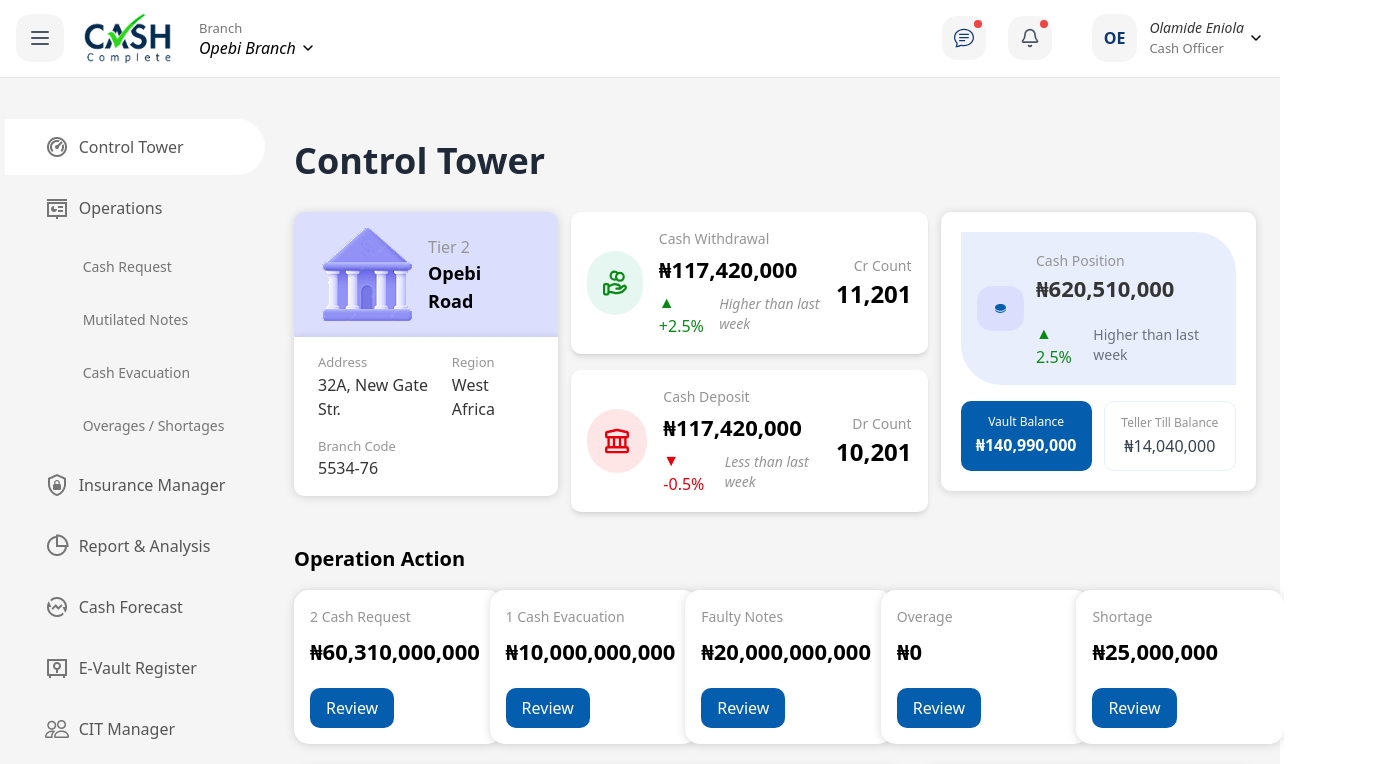
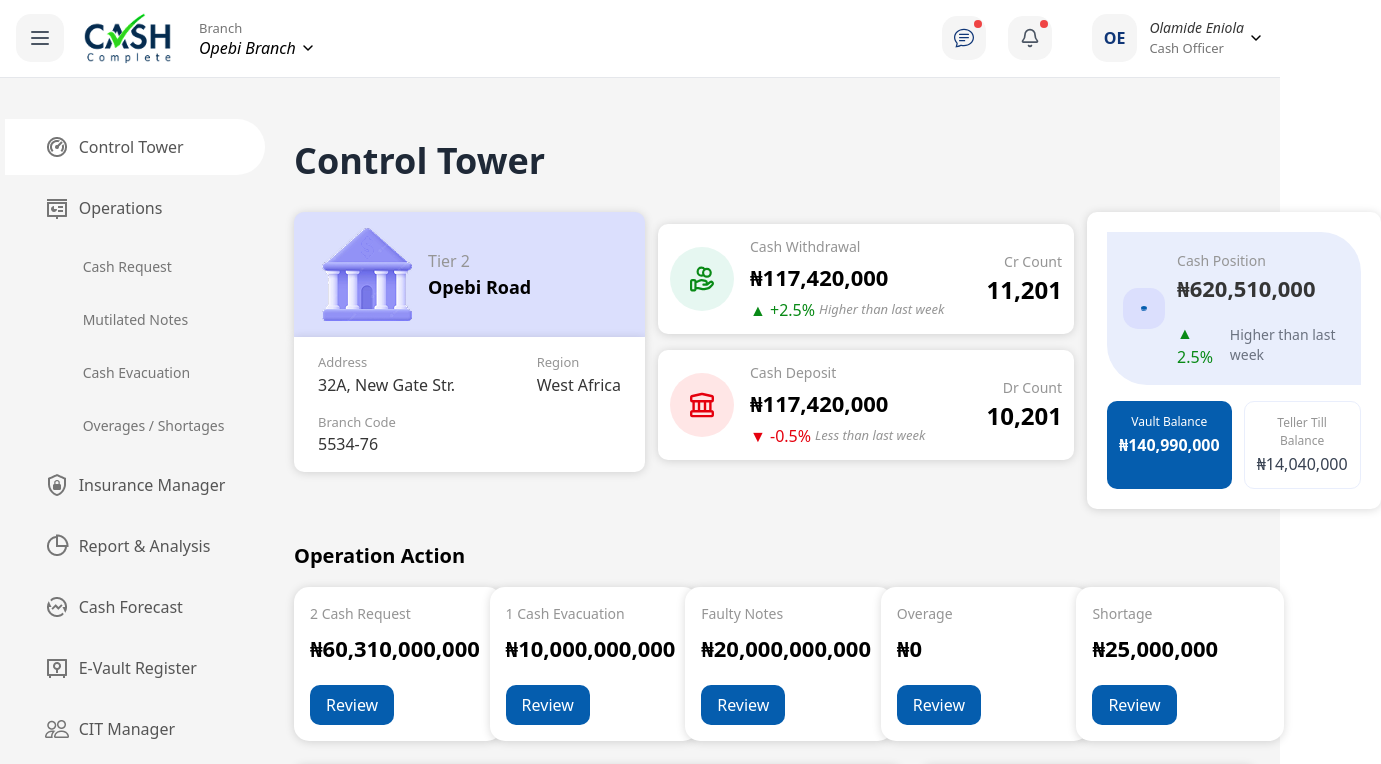
Before and after one commit to Meshack-Odunowe/assessment, a Next.js app: page /control-tower in a window 1280 px wide. Shown: the top 764 px of the page, 1381 px wide, since content can reach past the window. Built offline with nearby package versions, Linux system fonts and the light colour scheme.

Commit message:
still fixing some issues

```diff
--- a/app/_components/branch-info-card.tsx
+++ b/app/_components/branch-info-card.tsx
@@ -19,7 +19,7 @@ const BranchInfoCard: React.FC<BranchInfoCardProps> = ({
   imageUrl = "/house.png"
 }) => {
   return (
-    <div className="flex flex-col ">
+    <div className="flex flex-col  w-full min-w-[351px]">
       {/* Header section with branch name and tier */}
       <div className="py-[16px] flex items-center bg-[#DBDFFD] gap-[16px] rounded-t-[10px]" style={{ boxShadow: "0px 1px 10px 0px rgba(0, 0, 0, 0.15)" }}>
         <Image
@@ -29,7 +29,7 @@ const BranchInfoCard: React.FC<BranchInfoCardProps> = ({
           alt="Branch icon"
           className="ml-[28px]"
         />
-        <div className="pr-[53px]">
+        <div >
           <h3 className="font-[400] text-[#959595]">{tier}</h3>
           <p className="font-semibold text-lg">{branchName}</p>
         </div>
--- a/app/_components/control-tower.tsx
+++ b/app/_components/control-tower.tsx
@@ -31,7 +31,7 @@ const ControlTower = () => {
           </h2>
         </div>
 
-        <div className="grid grid-cols-1 lg:flex gap-[13px] w-full">
+        <div className="flex  flex-col lg:flex-row min-h-[258px] gap-[13px] ">
           {/* Branch Information Card */}
           <div className="h-full">
             <BranchInfoCard
--- a/app/_components/financial-summary-card.tsx
+++ b/app/_components/financial-summary-card.tsx
@@ -25,8 +25,8 @@ const FinancialCard: React.FC<FinancialCardProps> = ({
   const isPositive = changePercentage >= 0;
 
   return (
-    <div className="bg-white  p-4  flex justify-between items-center rounded-[10px]  shadow-[box-shadow: 0px 1px 10px 0px #00000026;
-  ] shadow-md">
+    <div className="bg-white  p-[12px]  flex justify-between items-center rounded-[10px]
+  ] " style={{ boxShadow: "0px 1px 10px 0px rgba(0, 0, 0, 0.15)" }}>
       <div className="flex  items-center gap-4">
         {iconSrc ? (
           <div
@@ -60,7 +60,7 @@ const FinancialCard: React.FC<FinancialCardProps> = ({
             <span className={`${isPositive ? 'text-[#098A16] font-[500]' : 'text-[#E5000E]'} font-medium`}>
               {isPositive ? '▲' : '▼'} {isPositive ? '+' : ''}{changePercentage}%
             </span>
-            <span className="text-[#959595] text-sm italic">
+            <span className="text-[#959595] text-[13px] italic">
               {changeDescription}
             </span>
           </div>
@@ -77,7 +77,7 @@ const FinancialCard: React.FC<FinancialCardProps> = ({
 
 const FinancialSummaryCards: React.FC = () => {
   return (
-    <div className="space-y-4">
+    <div className=" min-w-[416px] flex flex-col gap-[16px] py-[12px]">
       <FinancialCard
         title="Cash Withdrawal"
         amount="117,420,000"
--- a/app/_components/login.tsx
+++ b/app/_components/login.tsx
@@ -72,7 +72,7 @@ export default function LoginForm() {
               </label>
               <div className="relative">
                 <div className="pointer-events-none absolute inset-y-0 left-0 flex items-center pl-3">
-                  <Image src="lock.svg" width={20} height={20} alt="padlock" />
+                  <Image src="/lock.svg" width={20} height={20} alt="padlock" />
                 </div>
                 <input
                   id="password"
--- a/app/_components/reset-password.tsx
+++ b/app/_components/reset-password.tsx
@@ -77,7 +77,7 @@ const ResetPassword: React.FC = () => {
               onChange={handlePasswordChange}
             />
             <div className="absolute left-3 top-1/2 transform -translate-y-1/2">
-              <Image src="lock.svg" width={20} height={20} alt="padlock" />
+              <Image src="/lock.svg" width={20} height={20} alt="padlock" />
             </div>
           </div>
         </div>
@@ -99,7 +99,7 @@ const ResetPassword: React.FC = () => {
               onChange={(e) => setConfirmPassword(e.target.value)}
             />
             <div className="absolute left-3 top-1/2 transform -translate-y-1/2">
-              <Image src="lock.svg" width={20} height={20} alt="padlock" />
+              <Image src="/lock.svg" width={20} height={20} alt="padlock" />
             </div>
           </div>
         </div>
```
